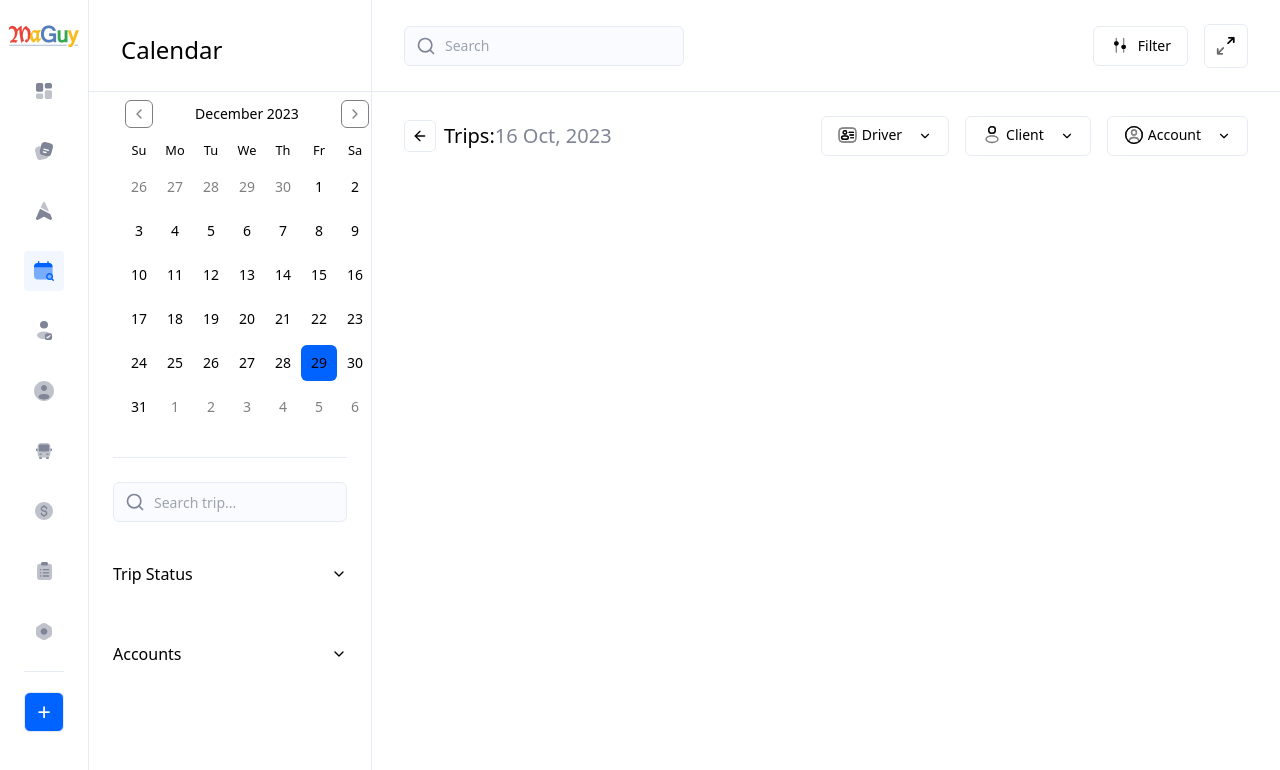
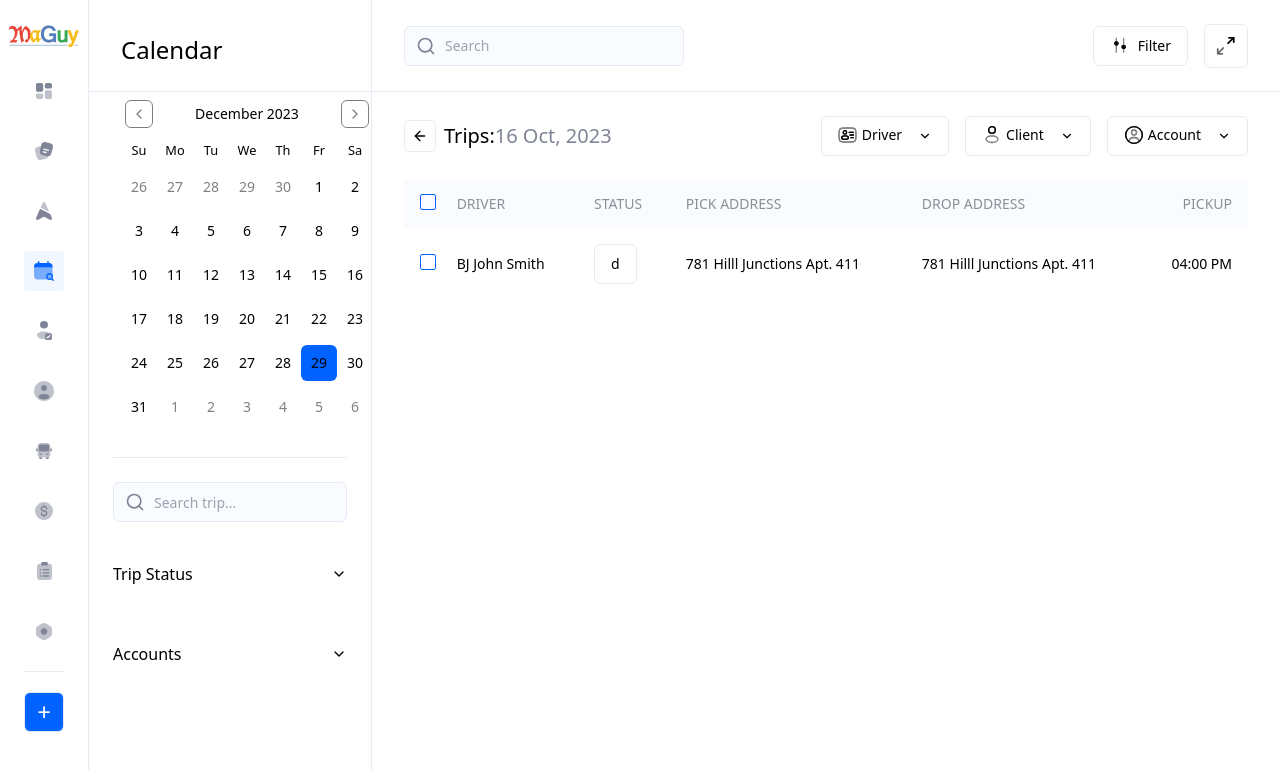
Before and after one commit to hayatul-islam/shadcn-dashboard, a React (Vite) app: page / in a window 1280 px wide. Shown: the top 770 px of the page. Built offline with nearby package versions, Linux system fonts and the light colour scheme.

Commit message:
table layout design

```diff
--- a/src/App.tsx
+++ b/src/App.tsx
@@ -1,10 +1,14 @@
 import DashboardLayout from "./components/DashboardLayout";
+import TableCom from "./components/Table";
 import TableHeader from "./components/TableHeader";
 
 function App() {
   return (
     <DashboardLayout>
-      <TableHeader />
+      <div className="space-y-6">
+        <TableHeader />
+        <TableCom />
+      </div>
     </DashboardLayout>
   );
 }
--- /dev/null
+++ b/src/components/Table.tsx
@@ -0,0 +1,46 @@
+import {
+  Table,
+  TableBody,
+  TableCell,
+  TableHead,
+  TableHeader,
+  TableRow,
+} from "@/components/ui/table";
+import { Button } from "./ui/button";
+import { Checkbox } from "./ui/checkbox";
+
+const TableCom = () => {
+  return (
+    <Table>
+      <TableHeader>
+        <TableRow>
+          <TableHead>
+            <Checkbox className="text-white" />
+          </TableHead>
+
+          <TableHead>Driver</TableHead>
+          <TableHead>Status</TableHead>
+          <TableHead>Pick address</TableHead>
+          <TableHead>Drop address</TableHead>
+          <TableHead className="text-right">pickup</TableHead>
+        </TableRow>
+      </TableHeader>
+      <TableBody>
+        <TableRow>
+          <TableCell>
+            <Checkbox className="text-white" />
+          </TableCell>
+          <TableCell>BJ John Smith</TableCell>
+          <TableCell>
+            <Button>d</Button>
+          </TableCell>
+          <TableCell>781 Hilll Junctions Apt. 411</TableCell>
+          <TableCell>781 Hilll Junctions Apt. 411</TableCell>
+          <TableCell className="text-right">04:00 PM</TableCell>
+        </TableRow>
+      </TableBody>
+    </Table>
+  );
+};
+
+export default TableCom;
--- /dev/null
+++ b/src/components/ui/table.tsx
@@ -0,0 +1,121 @@
+import * as React from "react";
+
+import { cn } from "@/lib/utils";
+
+const Table = React.forwardRef<
+  HTMLTableElement,
+  React.HTMLAttributes<HTMLTableElement>
+>(({ className, ...props }, ref) => (
+  <div className="relative w-full overflow-auto">
+    <table
+      ref={ref}
+      className={cn("w-full caption-bottom text-sm", className)}
+      {...props}
+    />
+  </div>
+));
+Table.displayName = "Table";
+
+const TableHeader = React.forwardRef<
+  HTMLTableSectionElement,
+  React.HTMLAttributes<HTMLTableSectionElement>
+>(({ className, ...props }, ref) => (
+  <thead
+    ref={ref}
+    className={cn("bg-[#F9FBFF] text-[#8A8F96] uppercase", className)}
+    {...props}
+  />
+));
+TableHeader.displayName = "TableHeader";
+
+const TableBody = React.forwardRef<
+  HTMLTableSectionElement,
+  React.HTMLAttributes<HTMLTableSectionElement>
+>(({ className, ...props }, ref) => (
+  <tbody
+    ref={ref}
+    className={cn("[&_tr:last-child]:border-0", className)}
+    {...props}
+  />
+));
+TableBody.displayName = "TableBody";
+
+const TableFooter = React.forwardRef<
+  HTMLTableSectionElement,
+  React.HTMLAttributes<HTMLTableSectionElement>
+>(({ className, ...props }, ref) => (
+  <tfoot
+    ref={ref}
+    className={cn(
+      "border-t bg-muted/50 font-medium [&>tr]:last:border-b-0",
+      className
+    )}
+    {...props}
+  />
+));
+TableFooter.displayName = "TableFooter";
+
+const TableRow = React.forwardRef<
+  HTMLTableRowElement,
+  React.HTMLAttributes<HTMLTableRowElement>
+>(({ className, ...props }, ref) => (
+  <tr
+    ref={ref}
+    className={cn(
+      "transition-colors hover:bg-muted/50 data-[state=selected]:bg-muted",
+      className
+    )}
+    {...props}
+  />
+));
+TableRow.displayName = "TableRow";
+
+const TableHead = React.forwardRef<
+  HTMLTableCellElement,
+  React.ThHTMLAttributes<HTMLTableCellElement>
+>(({ className, ...props }, ref) => (
+  <th
+    ref={ref}
+    className={cn(
+      "h-12 px-4 text-left align-middle font-medium text-muted-foreground [&:has([role=checkbox])]:pr-0",
+      className
+    )}
+    {...props}
+  />
+));
+TableHead.displayName = "TableHead";
+
+const TableCell = React.forwardRef<
+  HTMLTableCellElement,
+  React.TdHTMLAttributes<HTMLTableCellElement>
+>(({ className, ...props }, ref) => (
+  <td
+    ref={ref}
+    className={cn("p-4 align-middle [&:has([role=checkbox])]:pr-0", className)}
+    {...props}
+  />
+));
+TableCell.displayName = "TableCell";
+
+const TableCaption = React.forwardRef<
+  HTMLTableCaptionElement,
+  React.HTMLAttributes<HTMLTableCaptionElement>
+>(({ className, ...props }, ref) => (
+  <caption
+    ref={ref}
+    className={cn("mt-4 text-sm text-muted-foreground", className)}
+    {...props}
+  />
+));
+TableCaption.displayName = "TableCaption";
+
+export {
+  Table,
+  TableBody,
+  TableCaption,
+  TableCell,
+  TableFooter,
+  TableHead,
+  TableHeader,
+  TableRow,
+};
```
